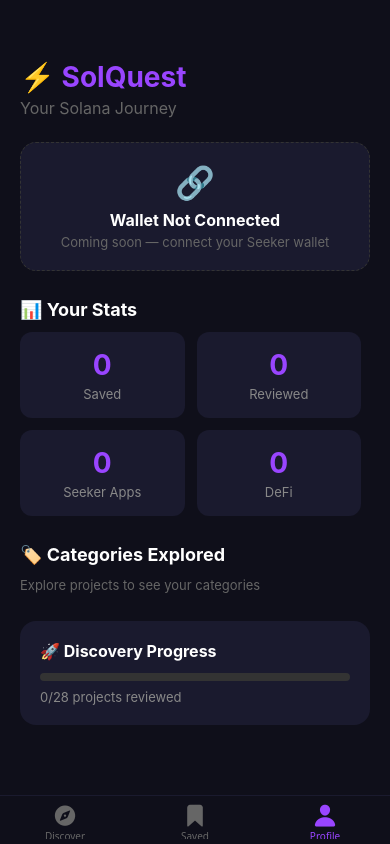
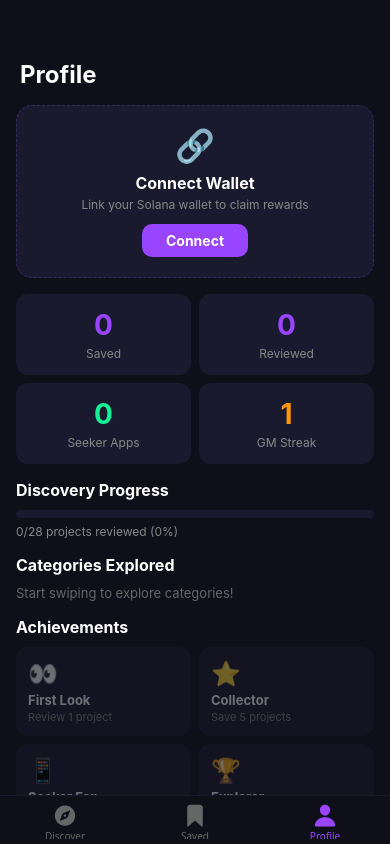
Before and after one commit to Gazettebale/solana-discovery, a React Native app: screen /Profile in a window 390 px wide. Built offline with nearby package versions, Linux system fonts and the light colour scheme.

Commit message:
Week 2: improved Saved screen with filters and links, Profile with achievements and stats

```diff
--- a/src/screens/ProfileScreen.tsx
+++ b/src/screens/ProfileScreen.tsx
@@ -1,124 +1,211 @@
-import { View, Text, StyleSheet, ScrollView } from 'react-native';
+import { View, Text, StyleSheet, ScrollView, TouchableOpacity } from 'react-native';
 import { useApp } from '../context/AppContext';
 import { projects } from '../data/projects';
 
 export default function ProfileScreen() {
   const { savedProjects, currentIndex } = useApp();
-
-  const seekerApps = savedProjects.filter((p) => p.isSeeker).length;
-  const defiApps = savedProjects.filter((p) => ['DeFi', 'Staking'].includes(p.category)).length;
-  const categories = [...new Set(savedProjects.map((p) => p.category))];
+  const reviewed = currentIndex;
+  const total = projects.length;
+  const seekerCount = savedProjects.filter(p => p.isSeeker).length;
+  const categories = [...new Set(savedProjects.map(p => p.category))];
+  const progress = Math.round((reviewed / total) * 100);
 
   return (
-    <ScrollView style={styles.container}>
-      <Text style={styles.logo}>⚡ SolQuest</Text>
-      <Text style={styles.subtitle}>Your Solana Journey</Text>
+    <ScrollView style={styles.container} bounces={false}>
+      <Text style={styles.title}>Profile</Text>
 
       <View style={styles.walletBox}>
-        <Text style={styles.walletIcon}>🔗</Text>
-        <Text style={styles.walletTitle}>Wallet Not Connected</Text>
-        <Text style={styles.walletSubtitle}>Coming soon — connect your Seeker wallet</Text>
+        <Text style={styles.walletEmoji}>🔗</Text>
+        <Text style={styles.walletTitle}>Connect Wallet</Text>
+        <Text style={styles.walletHint}>Link your Solana wallet to claim rewards</Text>
+        <TouchableOpacity style={styles.walletBtn}>
+          <Text style={styles.walletBtnText}>Connect</Text>
+        </TouchableOpacity>
       </View>
 
-      <Text style={styles.sectionTitle}>📊 Your Stats</Text>
       <View style={styles.statsGrid}>
-        <View style={styles.statBox}>
+        <View style={styles.statCard}>
           <Text style={styles.statNumber}>{savedProjects.length}</Text>
           <Text style={styles.statLabel}>Saved</Text>
         </View>
-        <View style={styles.statBox}>
-          <Text style={styles.statNumber}>{currentIndex}</Text>
+        <View style={styles.statCard}>
+          <Text style={styles.statNumber}>{reviewed}</Text>
           <Text style={styles.statLabel}>Reviewed</Text>
         </View>
-        <View style={styles.statBox}>
-          <Text style={styles.statNumber}>{seekerApps}</Text>
+        <View style={styles.statCard}>
+          <Text style={[styles.statNumber, { color: '#14F195' }]}>{seekerCount}</Text>
           <Text style={styles.statLabel}>Seeker Apps</Text>
         </View>
-        <View style={styles.statBox}>
-          <Text style={styles.statNumber}>{defiApps}</Text>
-          <Text style={styles.statLabel}>DeFi</Text>
+        <View style={styles.statCard}>
+          <Text style={[styles.statNumber, { color: '#FF9500' }]}>1</Text>
+          <Text style={styles.statLabel}>GM Streak</Text>
         </View>
       </View>
 
-      <Text style={styles.sectionTitle}>🏷️ Categories Explored</Text>
-      <View style={styles.tagsRow}>
-        {categories.length > 0 ? (
-          categories.map((cat) => (
-            <View key={cat} style={styles.tagBox}>
+      <View style={styles.section}>
+        <Text style={styles.sectionTitle}>Discovery Progress</Text>
+        <View style={styles.progressBar}>
+          <View style={[styles.progressFill, { width: `${progress}%` }]} />
+        </View>
+        <Text style={styles.progressText}>{reviewed}/{total} projects reviewed ({progress}%)</Text>
+      </View>
+
+      <View style={styles.section}>
+        <Text style={styles.sectionTitle}>Categories Explored</Text>
+        <View style={styles.tags}>
+          {categories.length > 0 ? categories.map(cat => (
+            <View key={cat} style={styles.tag}>
               <Text style={styles.tagText}>{cat}</Text>
             </View>
-          ))
-        ) : (
-          <Text style={styles.emptyText}>Explore projects to see your categories</Text>
-        )}
+          )) : (
+            <Text style={styles.emptyText}>Start swiping to explore categories!</Text>
+          )}
+        </View>
       </View>
 
-      <View style={styles.progressBox}>
-        <Text style={styles.progressTitle}>🚀 Discovery Progress</Text>
-        <View style={styles.progressBar}>
-          <View style={[styles.progressFill, { width: `${(currentIndex / projects.length) * 100}%` }]} />
+      <View style={styles.section}>
+        <Text style={styles.sectionTitle}>Achievements</Text>
+        <View style={styles.achievements}>
+          <View style={[styles.achievement, reviewed >= 1 && styles.achievementDone]}>
+            <Text style={styles.achieveEmoji}>👀</Text>
+            <Text style={styles.achieveText}>First Look</Text>
+            <Text style={styles.achieveDesc}>Review 1 project</Text>
+          </View>
+          <View style={[styles.achievement, savedProjects.length >= 5 && styles.achievementDone]}>
+            <Text style={styles.achieveEmoji}>⭐</Text>
+            <Text style={styles.achieveText}>Collector</Text>
+            <Text style={styles.achieveDesc}>Save 5 projects</Text>
+          </View>
+          <View style={[styles.achievement, seekerCount >= 5 && styles.achievementDone]}>
+            <Text style={styles.achieveEmoji}>📱</Text>
+            <Text style={styles.achieveText}>Seeker Fan</Text>
+            <Text style={styles.achieveDesc}>Save 5 Seeker apps</Text>
+          </View>
+          <View style={[styles.achievement, reviewed >= total && styles.achievementDone]}>
+            <Text style={styles.achieveEmoji}>🏆</Text>
+            <Text style={styles.achieveText}>Explorer</Text>
+            <Text style={styles.achieveDesc}>Review all projects</Text>
+          </View>
+          <View style={[styles.achievement, categories.length >= 5 && styles.achievementDone]}>
+            <Text style={styles.achieveEmoji}>🌈</Text>
+            <Text style={styles.achieveText}>Diverse</Text>
+            <Text style={styles.achieveDesc}>Explore 5 categories</Text>
+          </View>
+          <View style={[styles.achievement, false && styles.achievementDone]}>
+            <Text style={styles.achieveEmoji}>🔥</Text>
+            <Text style={styles.achieveText}>Streak King</Text>
+            <Text style={styles.achieveDesc}>7 day GM streak</Text>
+          </View>
         </View>
-        <Text style={styles.progressText}>{currentIndex}/{projects.length} projects reviewed</Text>
       </View>
+
+      <View style={styles.section}>
+        <Text style={styles.sectionTitle}>About SolQuest</Text>
+        <View style={styles.aboutBox}>
+          <Text style={styles.aboutText}>SolQuest helps you discover the best Solana dApps and earn rewards while exploring the ecosystem. Built for the Solana Seeker.</Text>
+          <Text style={styles.version}>v1.0.0 - Hackathon Edition</Text>
+        </View>
+      </View>
+
+      <View style={{ height: 100 }} />
     </ScrollView>
   );
 }
 
 const styles = StyleSheet.create({
-  container: { flex: 1, backgroundColor: '#0f0f1a', paddingTop: 60, paddingHorizontal: 20 },
-  logo: { color: '#9945FF', fontSize: 28, fontWeight: 'bold' },
-  subtitle: { color: '#666', fontSize: 16, marginTop: 4, marginBottom: 24 },
+  container: { flex: 1, backgroundColor: '#0f0f1a', paddingTop: 60 },
+  title: { color: '#fff', fontSize: 24, fontWeight: 'bold', paddingHorizontal: 20, marginBottom: 16 },
   walletBox: {
+    marginHorizontal: 16,
     backgroundColor: '#1a1a2e',
     borderRadius: 16,
     padding: 20,
     alignItems: 'center',
     borderWidth: 1,
-    borderColor: '#333',
+    borderColor: '#9945FF44',
     borderStyle: 'dashed',
-    marginBottom: 28,
+    marginBottom: 16,
   },
-  walletIcon: { fontSize: 32, marginBottom: 8 },
-  walletTitle: { color: '#fff', fontSize: 16, fontWeight: 'bold' },
-  walletSubtitle: { color: '#666', fontSize: 13, marginTop: 4 },
-  sectionTitle: { color: '#fff', fontSize: 18, fontWeight: 'bold', marginBottom: 12 },
-  statsGrid: { flexDirection: 'row', flexWrap: 'wrap', gap: 12, marginBottom: 28 },
-  statBox: {
+  walletEmoji: { fontSize: 32, marginBottom: 8 },
+  walletTitle: { color: '#fff', fontSize: 16, fontWeight: 'bold', marginBottom: 4 },
+  walletHint: { color: '#888', fontSize: 12, marginBottom: 12, textAlign: 'center' },
+  walletBtn: {
+    backgroundColor: '#9945FF',
+    borderRadius: 10,
+    paddingHorizontal: 24,
+    paddingVertical: 8,
+  },
+  walletBtnText: { color: '#fff', fontSize: 14, fontWeight: 'bold' },
+  statsGrid: {
+    flexDirection: 'row',
+    flexWrap: 'wrap',
+    paddingHorizontal: 16,
+    gap: 8,
+    marginBottom: 16,
+  },
+  statCard: {
     backgroundColor: '#1a1a2e',
     borderRadius: 12,
-    padding: 16,
-    width: '47%',
+    padding: 14,
+    width: '48%',
+    flexGrow: 1,
     alignItems: 'center',
   },
   statNumber: { color: '#9945FF', fontSize: 28, fontWeight: 'bold' },
-  statLabel: { color: '#888', fontSize: 13, marginTop: 4 },
-  tagsRow: { flexDirection: 'row', flexWrap: 'wrap', gap: 8, marginBottom: 28 },
-  tagBox: {
-    backgroundColor: '#9945FF' + '22',
-    borderRadius: 8,
-    paddingHorizontal: 12,
-    paddingVertical: 6,
+  statLabel: { color: '#888', fontSize: 12, marginTop: 4 },
+  section: {
+    paddingHorizontal: 16,
+    marginBottom: 16,
   },
-  tagText: { color: '#9945FF', fontSize: 13, fontWeight: '600' },
-  emptyText: { color: '#666', fontSize: 13 },
-  progressBox: {
-    backgroundColor: '#1a1a2e',
-    borderRadius: 16,
-    padding: 20,
-    marginBottom: 40,
-  },
-  progressTitle: { color: '#fff', fontSize: 16, fontWeight: 'bold', marginBottom: 12 },
+  sectionTitle: { color: '#fff', fontSize: 16, fontWeight: 'bold', marginBottom: 10 },
   progressBar: {
     height: 8,
-    backgroundColor: '#333',
+    backgroundColor: '#1a1a2e',
     borderRadius: 4,
     overflow: 'hidden',
-    marginBottom: 8,
+    marginBottom: 6,
   },
   progressFill: {
     height: '100%',
     backgroundColor: '#9945FF',
     borderRadius: 4,
   },
-  progressText: { color: '#888', fontSize: 13 },
+  progressText: { color: '#888', fontSize: 12 },
+  tags: { flexDirection: 'row', flexWrap: 'wrap', gap: 8 },
+  tag: {
+    backgroundColor: '#9945FF22',
+    borderRadius: 12,
+    paddingHorizontal: 12,
+    paddingVertical: 5,
+  },
+  tagText: { color: '#9945FF', fontSize: 12, fontWeight: '600' },
+  emptyText: { color: '#666', fontSize: 13 },
+  achievements: {
+    flexDirection: 'row',
+    flexWrap: 'wrap',
+    gap: 8,
+  },
+  achievement: {
+    backgroundColor: '#1a1a2e',
+    borderRadius: 12,
+    padding: 12,
+    width: '48%',
+    flexGrow: 1,
+    opacity: 0.4,
+  },
+  achievementDone: {
+    opacity: 1,
+    borderWidth: 1,
+    borderColor: '#9945FF',
+  },
+  achieveEmoji: { fontSize: 24, marginBottom: 4 },
+  achieveText: { color: '#fff', fontSize: 13, fontWeight: 'bold' },
+  achieveDesc: { color: '#888', fontSize: 11, marginTop: 2 },
+  aboutBox: {
+    backgroundColor: '#1a1a2e',
+    borderRadius: 12,
+    padding: 14,
+  },
+  aboutText: { color: '#888', fontSize: 13, lineHeight: 20 },
+  version: { color: '#666', fontSize: 11, marginTop: 8 },
 });
--- a/src/screens/SavedScreen.tsx
+++ b/src/screens/SavedScreen.tsx
@@ -1,74 +1,146 @@
-import { View, Text, StyleSheet, FlatList, TouchableOpacity } from 'react-native';
+import { View, Text, StyleSheet, TouchableOpacity, ScrollView, Linking } from 'react-native';
+import { useState } from 'react';
 import { useApp } from '../context/AppContext';
 
 export default function SavedScreen() {
   const { savedProjects } = useApp();
+  const [filter, setFilter] = useState('All');
 
-  if (savedProjects.length === 0) {
-    return (
-      <View style={styles.empty}>
-        <Text style={styles.emptyEmoji}>📭</Text>
-        <Text style={styles.emptyTitle}>No saved projects yet</Text>
-        <Text style={styles.emptySubtitle}>Swipe right on Discover to save projects here</Text>
-      </View>
-    );
-  }
+  const categories = ['All', ...new Set(savedProjects.map(p => p.category))];
+  const filtered = filter === 'All' ? savedProjects : savedProjects.filter(p => p.category === filter);
 
   return (
     <View style={styles.container}>
-      <Text style={styles.header}>📌 Saved Projects ({savedProjects.length})</Text>
-      <FlatList
-        data={savedProjects}
-        keyExtractor={(item) => item.id}
-        contentContainerStyle={styles.list}
-        renderItem={({ item }) => (
-          <View style={[styles.card, { borderLeftColor: item.color }]}>
-            <View style={styles.cardHeader}>
-              <Text style={styles.icon}>{item.icon}</Text>
+      <Text style={styles.title}>Saved Projects</Text>
+      <Text style={styles.subtitle}>{savedProjects.length} projects saved</Text>
+
+      {savedProjects.length === 0 ? (
+        <View style={styles.empty}>
+          <Text style={styles.emptyEmoji}>📚</Text>
+          <Text style={styles.emptyText}>No projects saved yet</Text>
+          <Text style={styles.emptyHint}>Swipe right on Discover to save projects!</Text>
+        </View>
+      ) : (
+        <>
+          <ScrollView horizontal showsHorizontalScrollIndicator={false} style={styles.filters}>
+            {categories.map(cat => (
+              <TouchableOpacity
+                key={cat}
+                onPress={() => setFilter(cat)}
+                style={[styles.filterBtn, filter === cat && styles.filterBtnActive]}
+              >
+                <Text style={[styles.filterText, filter === cat && styles.filterTextActive]}>{cat}</Text>
+              </TouchableOpacity>
+            ))}
+          </ScrollView>
+
+          <ScrollView style={styles.list} showsVerticalScrollIndicator={false}>
+            {filtered.map((project) => (
+              <TouchableOpacity
+                key={project.id}
+                style={[styles.card, { borderLeftColor: project.color, borderLeftWidth: 3 }]}
+                onPress={() => Linking.openURL(project.link)}
+                activeOpacity={0.7}
+              >
+                <View style={styles.cardTop}>
+                  <View style={styles.cardLeft}>
+                    <Text style={styles.cardIcon}>{project.icon}</Text>
                     <View style={styles.cardInfo}>
-                <Text style={styles.name}>{item.name}</Text>
-                <View style={styles.tags}>
-                  <Text style={[styles.tag, { color: item.color }]}>{item.category}</Text>
-                  {item.isSeeker && <Text style={styles.seekerTag}>📱 Seeker</Text>}
+                      <Text style={styles.cardName}>{project.name}</Text>
+                      <View style={styles.cardBadges}>
+                        <Text style={[styles.cardCategory, { color: project.color }]}>{project.category}</Text>
+                        {project.isSeeker && (
+                          <Text style={styles.seekerTag}>Seeker</Text>
+                        )}
                       </View>
                     </View>
                   </View>
-            <Text style={styles.description}>{item.description}</Text>
-            <View style={styles.rewardRow}>
-              <Text style={styles.rewardLabel}>🎁</Text>
-              <Text style={styles.rewardText}>{item.reward}</Text>
+                </View>
+                <Text style={styles.cardDesc} numberOfLines={2}>{project.description}</Text>
+                <View style={styles.cardBottom}>
+                  <Text style={styles.cardReward}>{project.reward}</Text>
+                  <View style={[styles.openBtn, project.isSeeker ? styles.openBtnSeeker : styles.openBtnWeb]}>
+                    <Text style={[styles.openBtnText, project.isSeeker ? styles.openBtnTextSeeker : styles.openBtnTextWeb]}>
+                      {project.isSeeker ? 'Open App' : 'Visit Website'}
+                    </Text>
                   </View>
                 </View>
+              </TouchableOpacity>
+            ))}
+            <View style={{ height: 100 }} />
+          </ScrollView>
+        </>
       )}
-      />
     </View>
   );
 }
 
 const styles = StyleSheet.create({
   container: { flex: 1, backgroundColor: '#0f0f1a', paddingTop: 60 },
-  header: { color: '#fff', fontSize: 22, fontWeight: 'bold', paddingHorizontal: 20, marginBottom: 16 },
-  list: { paddingHorizontal: 20, paddingBottom: 20 },
+  title: { color: '#fff', fontSize: 24, fontWeight: 'bold', paddingHorizontal: 20 },
+  subtitle: { color: '#9945FF', fontSize: 14, paddingHorizontal: 20, marginTop: 4, marginBottom: 16 },
+  empty: { flex: 1, alignItems: 'center', justifyContent: 'center' },
+  emptyEmoji: { fontSize: 48, marginBottom: 12 },
+  emptyText: { color: '#fff', fontSize: 18, fontWeight: 'bold' },
+  emptyHint: { color: '#888', fontSize: 14, marginTop: 8 },
+  filters: { paddingHorizontal: 16, marginBottom: 12, maxHeight: 36 },
+  filterBtn: {
+    backgroundColor: '#1a1a2e',
+    borderRadius: 20,
+    paddingHorizontal: 14,
+    paddingVertical: 6,
+    marginRight: 8,
+    borderWidth: 1,
+    borderColor: '#333',
+  },
+  filterBtnActive: {
+    backgroundColor: '#9945FF22',
+    borderColor: '#9945FF',
+  },
+  filterText: { color: '#888', fontSize: 13 },
+  filterTextActive: { color: '#9945FF', fontWeight: 'bold' },
+  list: { paddingHorizontal: 16 },
   card: {
     backgroundColor: '#1a1a2e',
     borderRadius: 12,
-    padding: 16,
-    marginBottom: 12,
-    borderLeftWidth: 3,
+    padding: 14,
+    marginBottom: 10,
   },
-  cardHeader: { flexDirection: 'row', alignItems: 'center', marginBottom: 8 },
-  icon: { fontSize: 32, marginRight: 12 },
+  cardTop: {
+    flexDirection: 'row',
+    justifyContent: 'space-between',
+    alignItems: 'center',
+    marginBottom: 8,
+  },
+  cardLeft: { flexDirection: 'row', alignItems: 'center', flex: 1 },
+  cardIcon: { fontSize: 28, marginRight: 10 },
   cardInfo: { flex: 1 },
-  name: { color: '#fff', fontSize: 18, fontWeight: 'bold' },
-  tags: { flexDirection: 'row', gap: 8, marginTop: 2 },
-  tag: { fontSize: 12, fontWeight: '600' },
-  seekerTag: { fontSize: 12, color: '#14F195', fontWeight: '600' },
-  description: { color: '#888', fontSize: 13, lineHeight: 18, marginBottom: 8 },
-  rewardRow: { flexDirection: 'row', alignItems: 'center', gap: 6 },
-  rewardLabel: { fontSize: 14 },
-  rewardText: { color: '#9945FF', fontSize: 13, fontWeight: 'bold' },
-  empty: { flex: 1, backgroundColor: '#0f0f1a', alignItems: 'center', justifyContent: 'center' },
-  emptyEmoji: { fontSize: 64, marginBottom: 16 },
-  emptyTitle: { color: '#fff', fontSize: 20, fontWeight: 'bold' },
-  emptySubtitle: { color: '#666', fontSize: 14, marginTop: 8, textAlign: 'center', paddingHorizontal: 40 },
+  cardName: { color: '#fff', fontSize: 16, fontWeight: 'bold' },
+  cardBadges: { flexDirection: 'row', alignItems: 'center', gap: 8, marginTop: 2 },
+  cardCategory: { fontSize: 12, fontWeight: '600' },
+  seekerTag: { color: '#14F195', fontSize: 10, fontWeight: 'bold', backgroundColor: '#14F19522', paddingHorizontal: 6, paddingVertical: 2, borderRadius: 4 },
+  cardDesc: { color: '#888', fontSize: 13, lineHeight: 18, marginBottom: 10 },
+  cardBottom: {
+    flexDirection: 'row',
+    justifyContent: 'space-between',
+    alignItems: 'center',
+  },
+  cardReward: { color: '#9945FF', fontSize: 12, fontWeight: '600' },
+  openBtn: {
+    borderRadius: 8,
+    paddingHorizontal: 12,
+    paddingVertical: 5,
+    borderWidth: 1,
+  },
+  openBtnSeeker: {
+    backgroundColor: '#14F19515',
+    borderColor: '#14F195',
+  },
+  openBtnWeb: {
+    backgroundColor: '#9945FF15',
+    borderColor: '#9945FF',
+  },
+  openBtnText: { fontSize: 11, fontWeight: 'bold' },
+  openBtnTextSeeker: { color: '#14F195' },
+  openBtnTextWeb: { color: '#9945FF' },
 });
```
Lines whose indentation alone changed are shown as unchanged.
